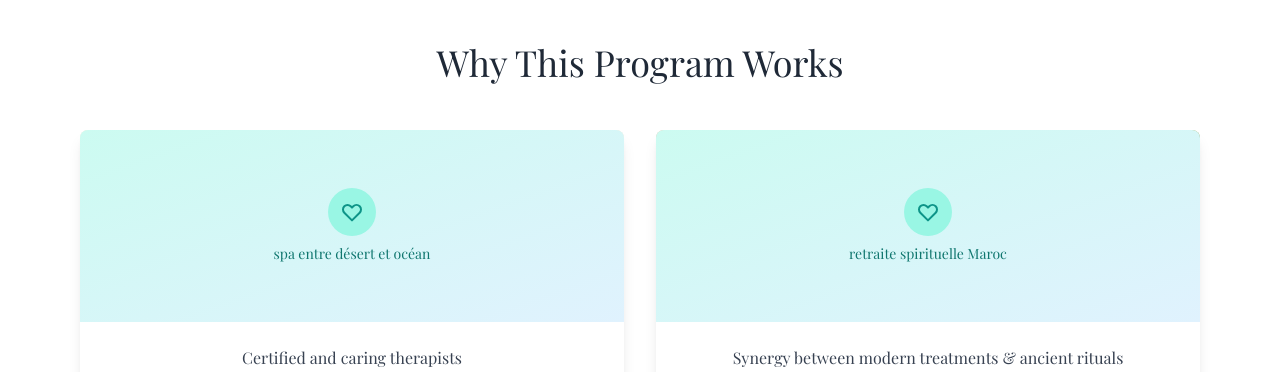
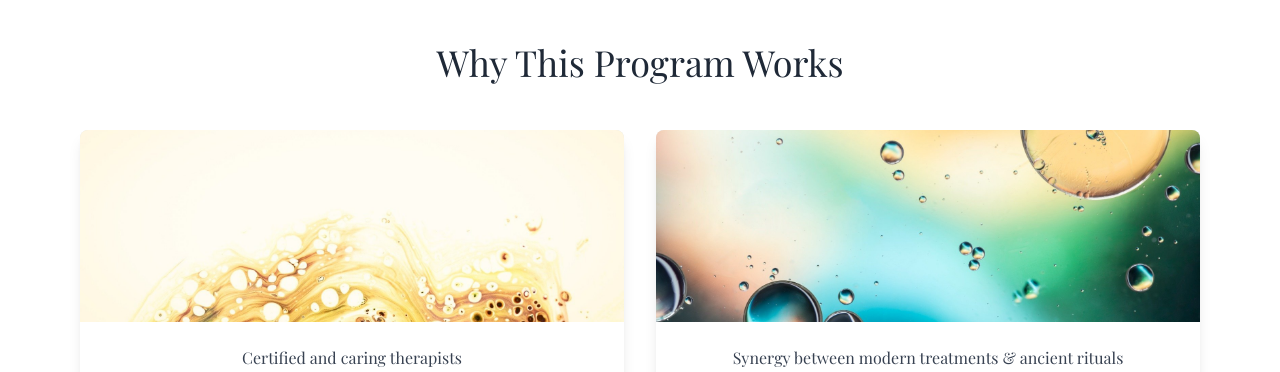
Before and after one commit to successproductions/hotel-thalasso-landing, a Next.js app: page /en/evasion-holistique-3-jours in a window 1280 px wide. Shown: the part 5640-6012 px from the top of the page. Built offline with nearby package versions, Linux system fonts and the light colour scheme.

Commit message:
refactor: remove fallback content in ObjectivesSection to streamline component and improve readability

```diff
--- a/src/components/ObjectivesSection.tsx
+++ b/src/components/ObjectivesSection.tsx
@@ -51,17 +51,7 @@ export function ObjectivesSection() {
                     e.currentTarget.style.display = 'none';
                   }}
                 />
-                {/* Fallback content in case image fails */}
-                <div className="absolute inset-0 flex items-center justify-center bg-gradient-to-br from-teal-100 to-blue-100">
-                  <div className="text-center p-4">
-                    <div className="w-12 h-12 mx-auto mb-2 bg-teal-200 rounded-full flex items-center justify-center">
-                      <svg className="w-6 h-6 text-teal-600" fill="none" stroke="currentColor" viewBox="0 0 24 24">
-                        <path strokeLinecap="round" strokeLinejoin="round" strokeWidth={2} d="M4.318 6.318a4.5 4.5 0 000 6.364L12 20.364l7.682-7.682a4.5 4.5 0 00-6.364-6.364L12 7.636l-1.318-1.318a4.5 4.5 0 00-6.364 0z" />
-                      </svg>
-                    </div>
-                    <p className="text-sm text-teal-700 font-medium">{images[idx].alt}</p>
-                  </div>
-                </div>
+
               </div>
 
               <div className="p-6 space-y-3">
```
